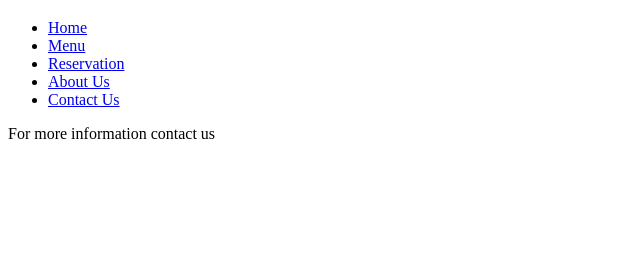
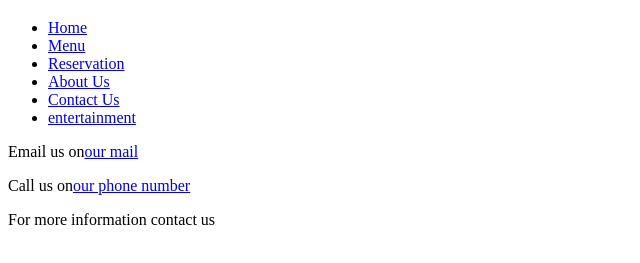
Before and after one commit to Naomi-cherono85/AA_Web_development, a plain HTML site: page 001Web_Static/Contact.html in a window 1280 px wide. Shown: the part 61-324 px from the top of the page, without its empty margins (0-640 px from the left). Drawn offline with Linux system fonts and the light colour scheme.

Commit message:
i just added Contact.html

```diff
--- a/001Web_Static/Contact.html
+++ b/001Web_Static/Contact.html
@@ -14,8 +14,11 @@
         <li><a href="Reservation.html">Reservation</a></li>
         <li><a href="About.html">About Us</a></li>
         <li><a href="Contact.html">Contact Us</a></li>
+        <li><a href="entertainment.html">entertainment</a></li>
     </ul>
 </nav>
+<p>Email us on<a href="mailto:naomicherono892@gmail.com">our mail</a></p>
+<p>Call us on<a href="tel:0794461554">our phone number</a></p>
 <p href="">For more information contact us</p>
 
 </body>
```
